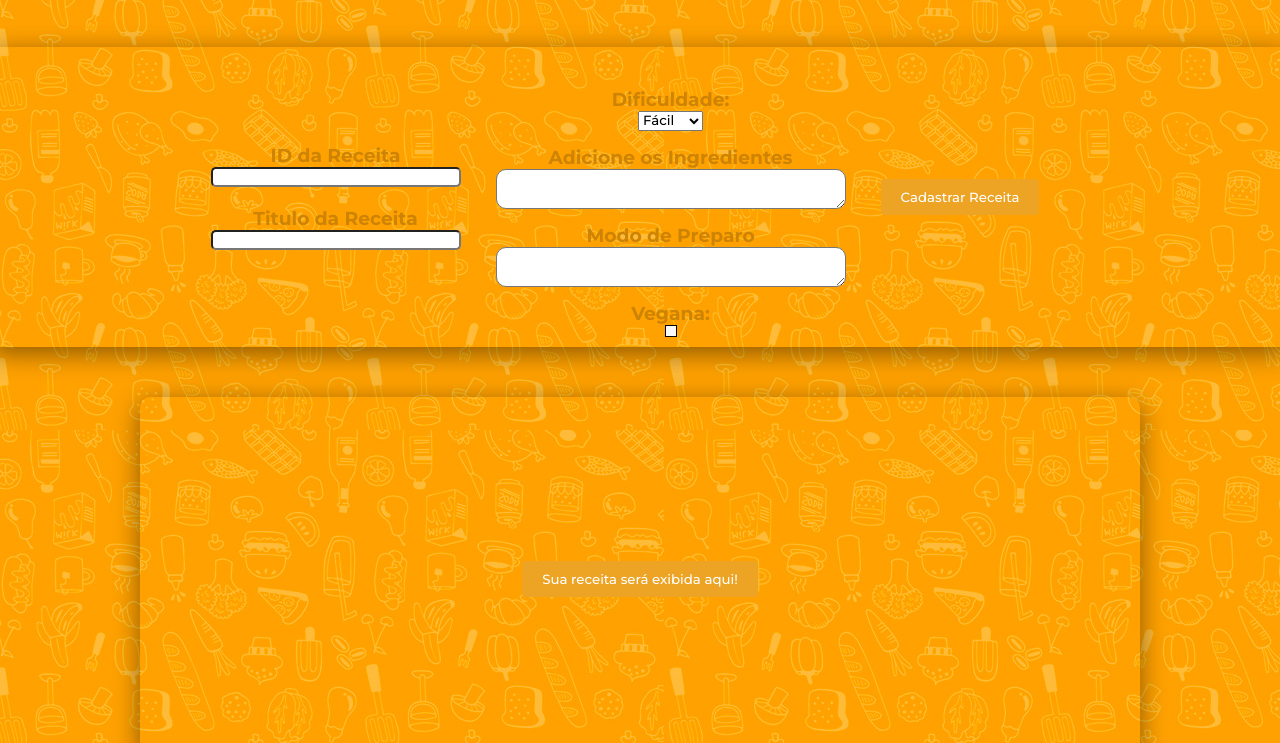
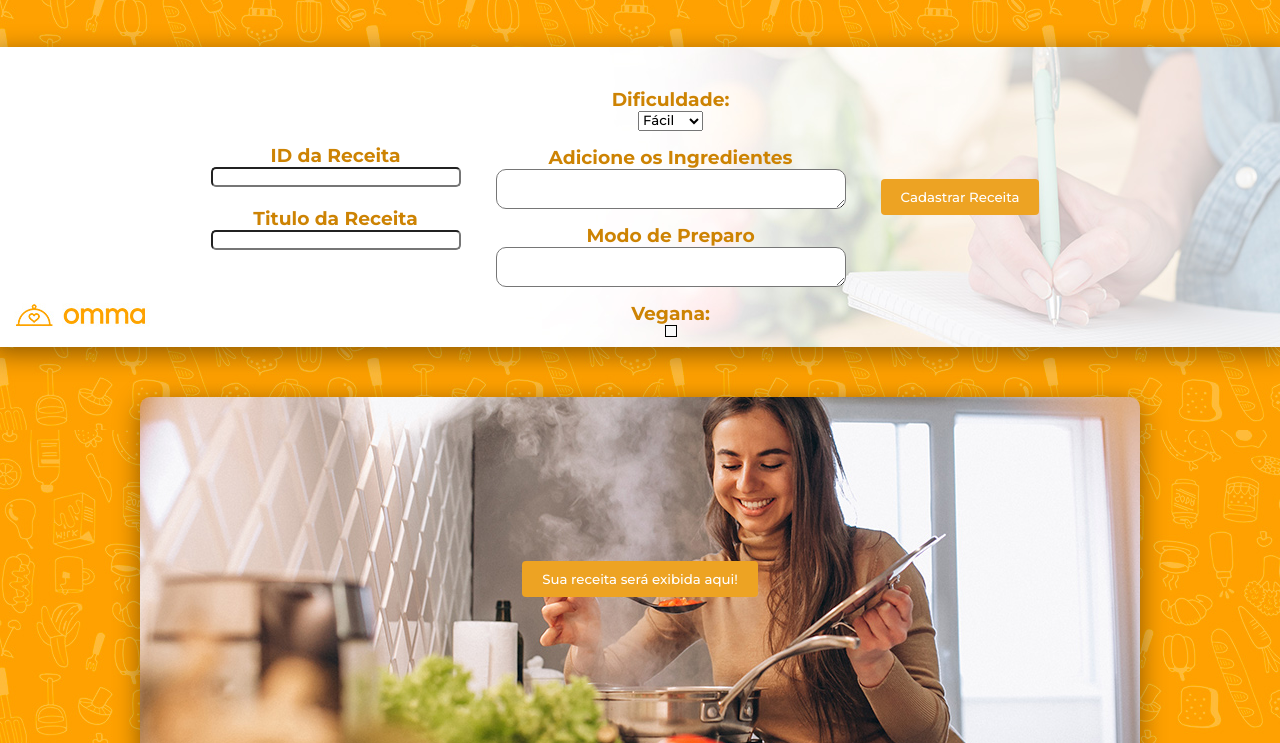
Before and after one commit to eupivotto/SistemaCadastroReceitas-OMMA, a plain HTML site: page index.html in a window 1280 px wide. Shown: the part 209-952 px from the top of the page. Drawn offline with nearby package versions, Linux system fonts and the light colour scheme.

Commit message:
Update style.css

```diff
--- a/css/style.css
+++ b/css/style.css
@@ -57,7 +57,7 @@ header img{
     height: 300px;
     padding-top: 20px;
     padding-bottom: 20px;
-    background-image: url(..img/bg-form.jpg);
+    background-image: url(../img/bg-form.jpg);
     border-radius: 10px;
     box-shadow: 0px 6px 27px 0px rgba(0,0,0,0.47);
     -webkit-box-shadow: 0px 6px 27px 0px rgba(0,0,0,0.47);
@@ -165,7 +165,7 @@ input[type="number"]{
     justify-content: center;
     width: 1000px;
     height: 450px;
-    background-image: url(..img/bg-container.jpg);
+    background-image: url(../img/bg-container.jpg);
     border-radius: 10px;
     box-shadow: 0px 6px 27px 0px rgba(0,0,0,0.47);
     -webkit-box-shadow: 0px 6px 27px 0px rgba(0,0,0,0.47);
```
